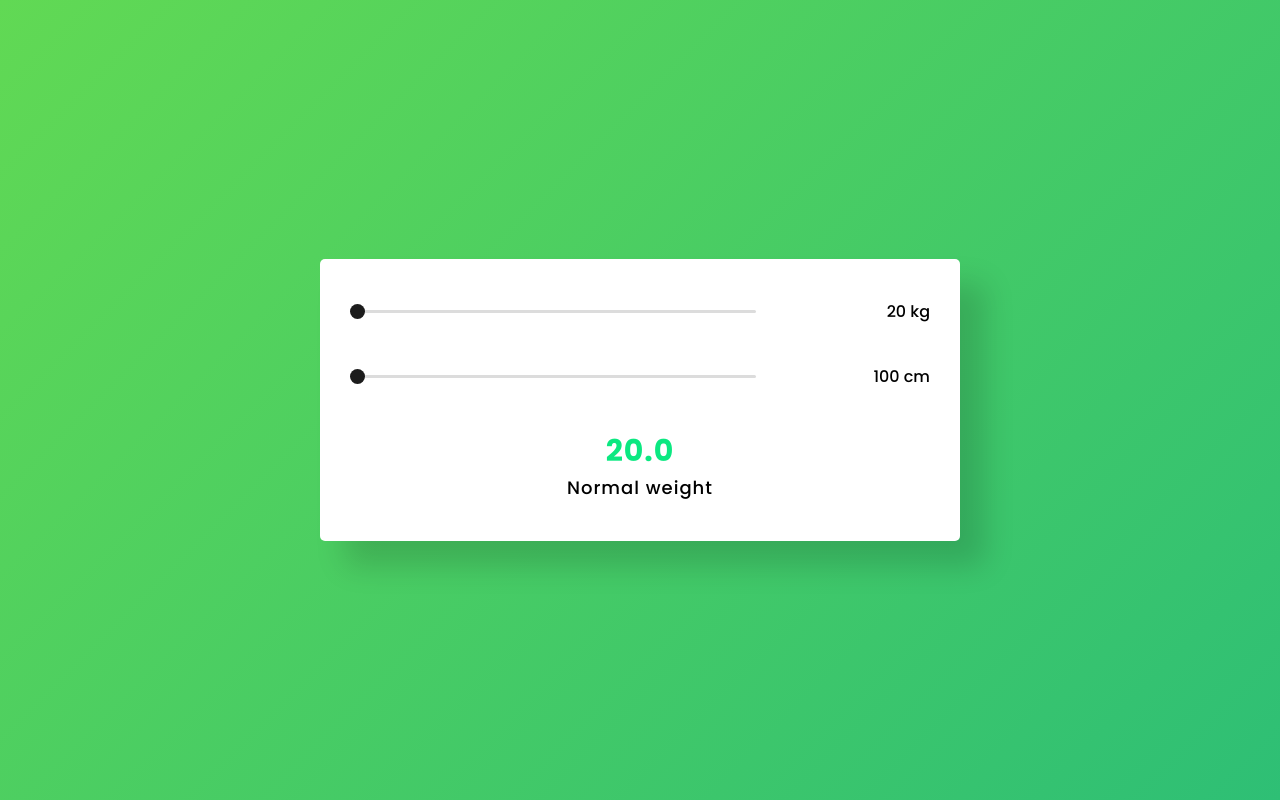
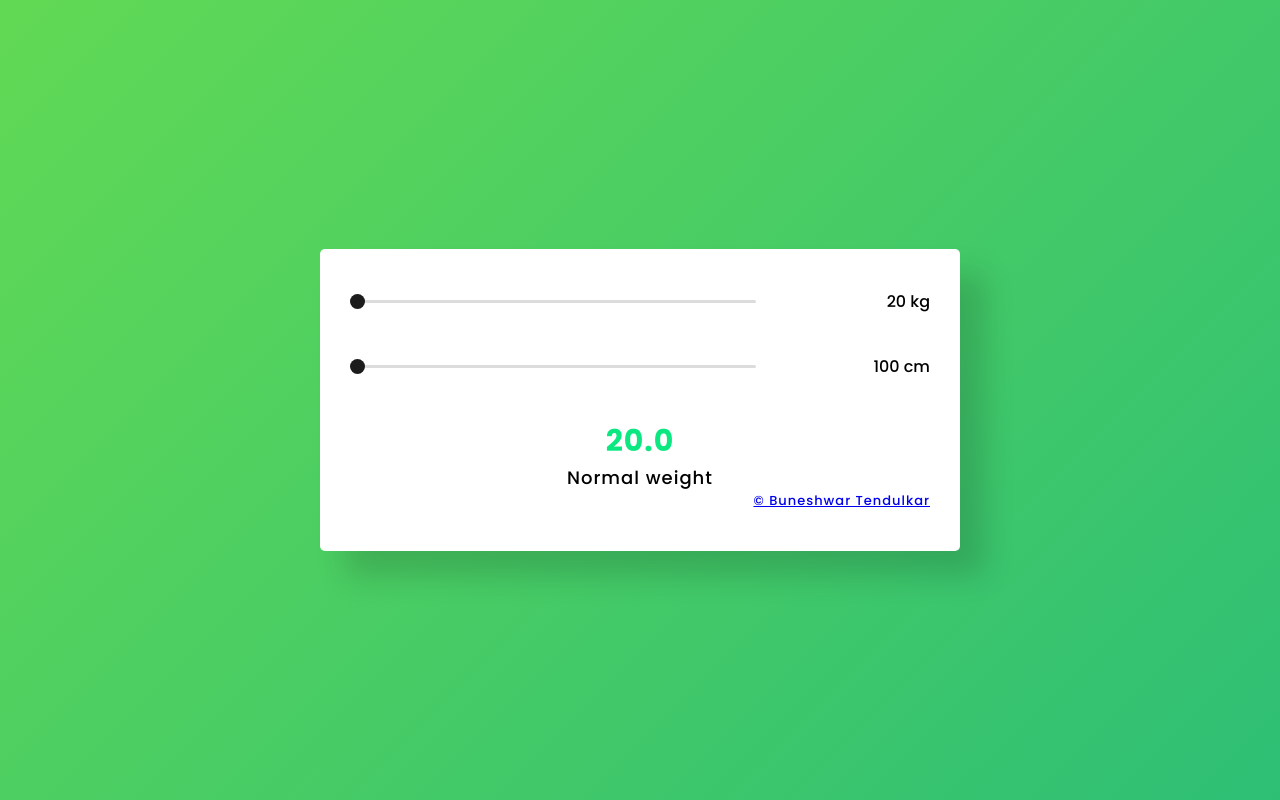
Before and after one commit to buneshwar1313/BmiCalculator, a plain HTML site: page index.html in a window 1280 px wide. Drawn offline with Linux system fonts and the light colour scheme.

Commit message:
done
done

```diff
--- a/index.html
+++ b/index.html
@@ -21,6 +21,8 @@
 
         <p id="result">20.0</p>
         <p id="category">Normal weight</p>
+        <a href="https://www.instagram.com/buneshwar_tendulkar?r=nametag">
+        <p id="created">	&#169; Buneshwar Tendulkar</p></a>
     </div>
 
     <!--Script-->
--- a/style.css
+++ b/style.css
@@ -65,3 +65,8 @@ input[type="range"]::-webkit-slider-thumb{
     text-align: center;
     letter-spacing: 1px;
 }
+#created{
+    font-size: 13px;
+    text-align: right;
+    letter-spacing: 1px;
+}
```
